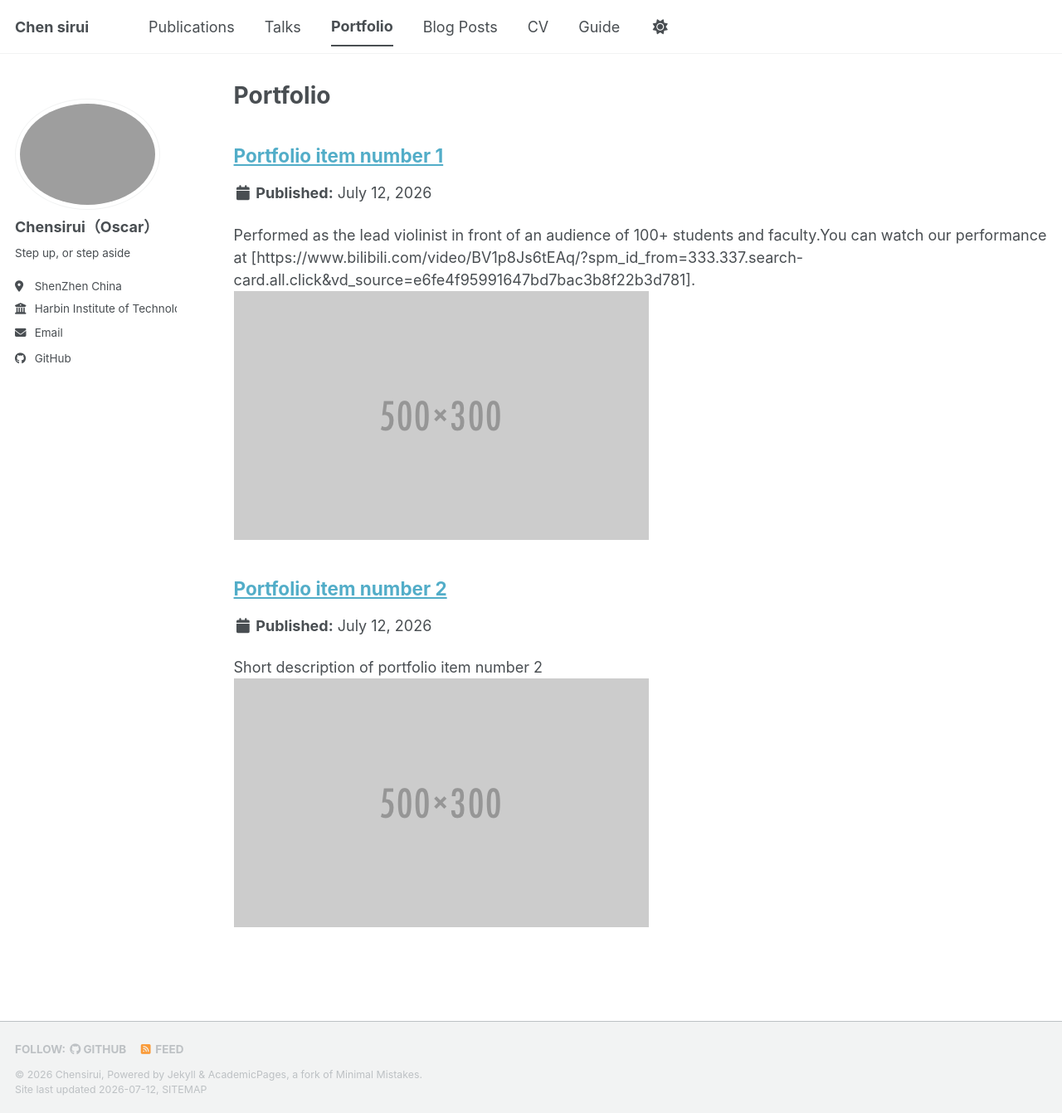
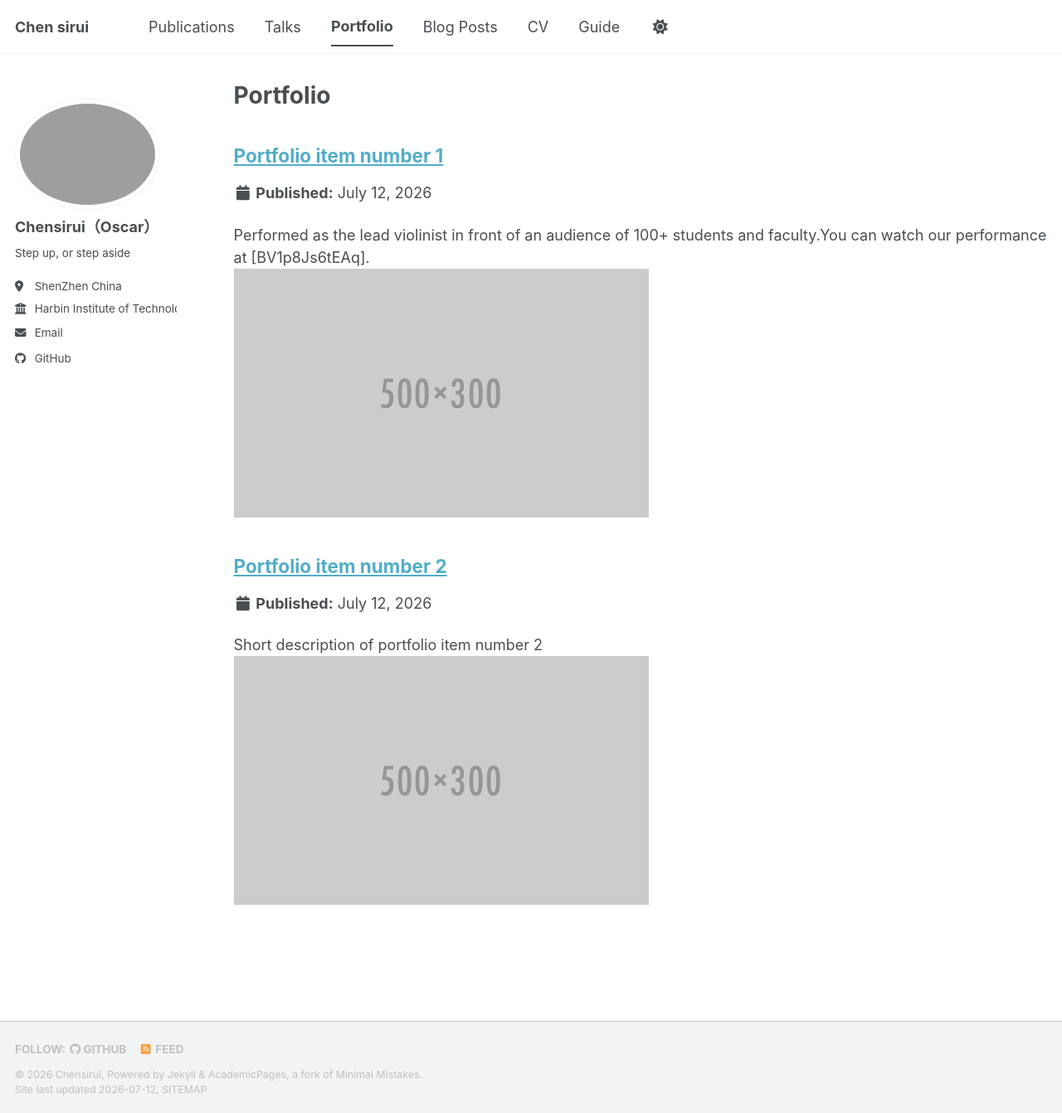
Before and after one commit to Oscar-Chen06/Oscar-Chen06.github.io, a Jekyll site: the page built from _pages/portfolio.html, in a window 1280 px wide and 1342 px high. Shown: the whole window at 83% size. Built offline with Jekyll 4.4.1, drawn with Linux system fonts in a browser that asks for light colours; a style sheet for code colours, icons or effects is not loaded.

Commit message:
Update portfolio-1.md

```diff
--- a/_portfolio/portfolio-1.md
+++ b/_portfolio/portfolio-1.md
@@ -1,6 +1,6 @@
 ---
 title: "Portfolio item number 1"
-excerpt: "Performed as the lead violinist in front of an audience of 100+ students and faculty.You can watch our performance at [https://www.bilibili.com/video/BV1p8Js6tEAq/?spm_id_from=333.337.search-card.all.click&vd_source=e6fe4f95991647bd7bac3b8f22b3d781].<br/><img src='/images/500x300.png'>"
+excerpt: "Performed as the lead violinist in front of an audience of 100+ students and faculty.You can watch our performance at [BV1p8Js6tEAq].<br/><img src='/images/500x300.png'>"
 collection: portfolio
 ---
 
```
